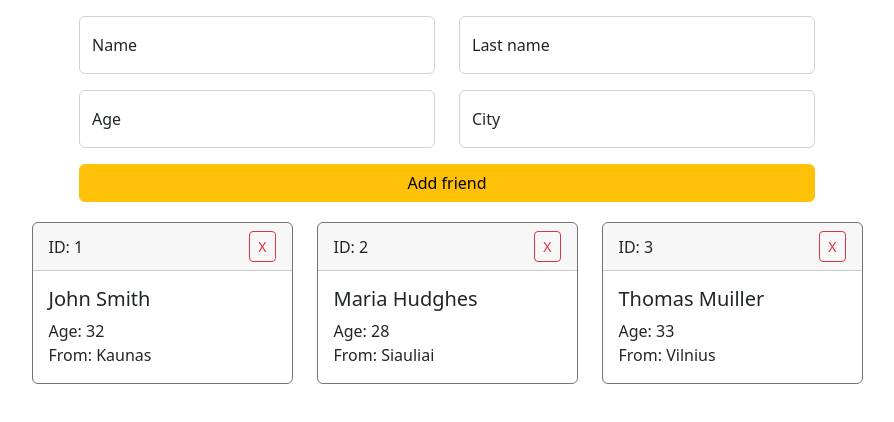
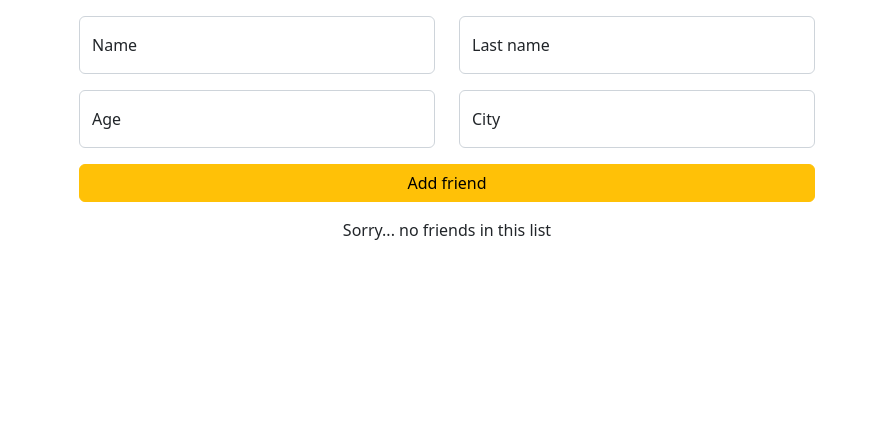
Before and after one commit to JonasKaruzas/react-friends-list, a React (Create React App) app: page / in a window 1280 px wide. Shown: the top 422 px of the page, without its empty margins (193-1087 px from the left). Built offline with nearby package versions, Linux system fonts and the light colour scheme.

Commit message:
feat: localstorage

```diff
--- a/src/App.js
+++ b/src/App.js
@@ -3,22 +3,22 @@ import { AddFriendForm } from "./AddFriendForm";
 import Container from "react-bootstrap/Container";
 import Row from "react-bootstrap/Row";
 import Col from "react-bootstrap/Col";
-import { useState } from "react";
+import { useState, useEffect } from "react";
 
 function NoFriends() {
-  return (
-    <Col fluid className="text-center">
-      Sorry... no friends in this list
-    </Col>
-  );
+  return <Col className="text-center">Sorry... no friends in this list</Col>;
 }
 
 function App() {
-  const [friends, setFriends] = useState([
-    { id: 1, firstName: "John", lastName: "Smith", age: 32, city: "Kaunas" },
-    { id: 2, firstName: "Maria", lastName: "Hudghes", age: 28, city: "Siauliai" },
-    { id: 3, firstName: "Thomas", lastName: "Muiller", age: 33, city: "Vilnius" },
-  ]);
+  const [friends, setFriends] = useState(() => {
+    const savedFriends = localStorage.getItem("FriendsList");
+    const initialValue = JSON.parse(savedFriends);
+    return initialValue || "";
+  });
+
+  useEffect(() => {
+    localStorage.setItem("FriendsList", JSON.stringify(friends));
+  }, [friends]);
 
   function deleteHandler(id) {
     setFriends(friends.filter((friend) => friend.id !== id));
```
